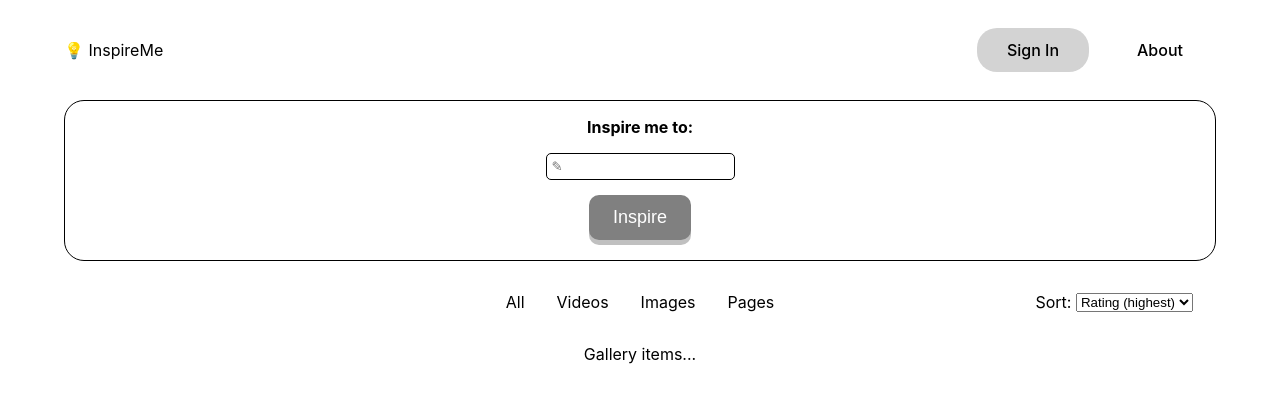
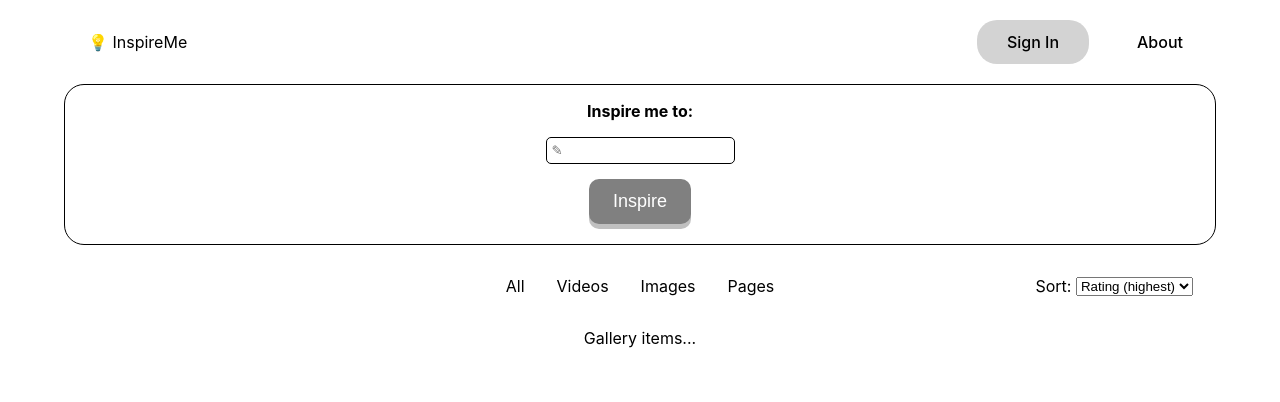
Before and after one commit to etriv/inspireme, a React (Create React App) app: page / in a window 1280 px wide. Shown: the top 402 px of the page. Built offline with nearby package versions, Linux system fonts and the light colour scheme.

Commit message:
More fixes to aligments

```diff
--- a/src/components/gallery-filters/gallery-filters.jsx
+++ b/src/components/gallery-filters/gallery-filters.jsx
@@ -4,9 +4,7 @@ import './gallery-filters.scss'
 const GalleryFilters = () => {
     return (
         <div className="filters-container">
-            <div className="filters-pad">
-
-            </div>
+            <div className="filters-pad"></div>
             <div className="filters">
                 <span className="filter on">All</span>
                 <span className="filter">Videos</span>
--- a/src/components/gallery-filters/gallery-filters.scss
+++ b/src/components/gallery-filters/gallery-filters.scss
@@ -8,13 +8,12 @@
     justify-content: space-between;
     align-items: center;
     align-content: center;
-
 }
 
 .filters-pad {
     //border: 1px solid black;
-    flex: 1 1 25%;
-    // width: 25%;
+    flex: 1 1 33%;
+    width: 20rem;
 }
 
 .filters {
@@ -24,7 +23,7 @@
     justify-content: center;
     align-items: center;
     align-content: center;
-    flex: 2 1 50%;
+    flex: 2 1 34%;
     // width: 50%;
 }
 
@@ -42,7 +41,9 @@
     justify-content: flex-end;
     align-items: center;
     align-content: center;
-    flex: 1 1 25%;
+    flex: 1 1 33%;
+    overflow: hidden;
+    // white-space: nowrap;
     // width: 25%;
 }
 
--- a/src/components/navigation/navigation.scss
+++ b/src/components/navigation/navigation.scss
@@ -1,22 +1,19 @@
 .header {
-  height: 70px;
   width: 100%;
   display: flex;
   justify-content: space-between;
-  padding: 25px 0px 25px 0px;
-  margin-bottom: 15px;
-  margin-top: 15px;
+  margin-bottom: 20px;
+  margin-top: 20px;
 
   .logo {
     border: 0px solid red;
     width: 25%;
     height: 100%;
-    padding: 0px;
+    padding: 12px 24px;
     display: flex;
     align-items: center;
     cursor: pointer;
     flex: 1 1 25%;
-
   }
 
   .menu {
@@ -26,6 +23,7 @@
     align-items: center;
     justify-content: flex-end;
     flex: 3 1 75%;
+    overflow: visible;
 
     .menu-item {
       color: black;
```
